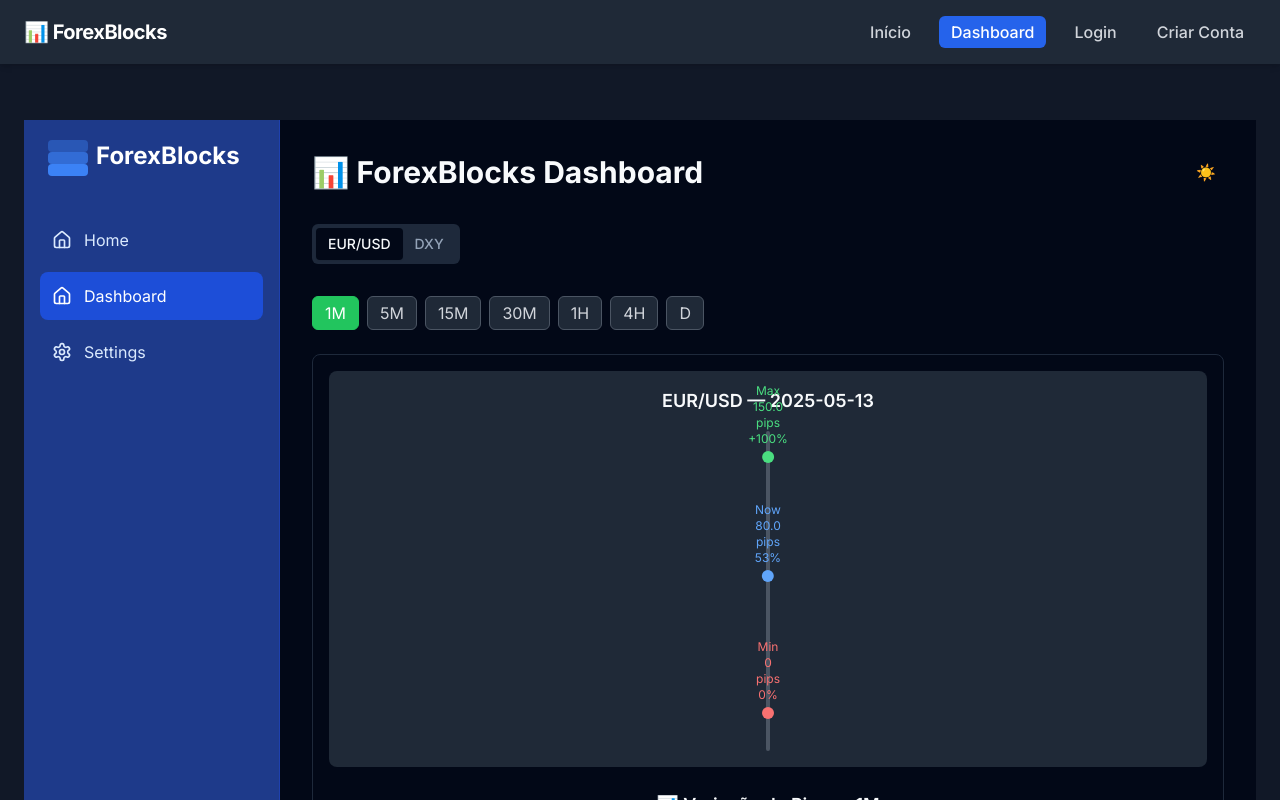
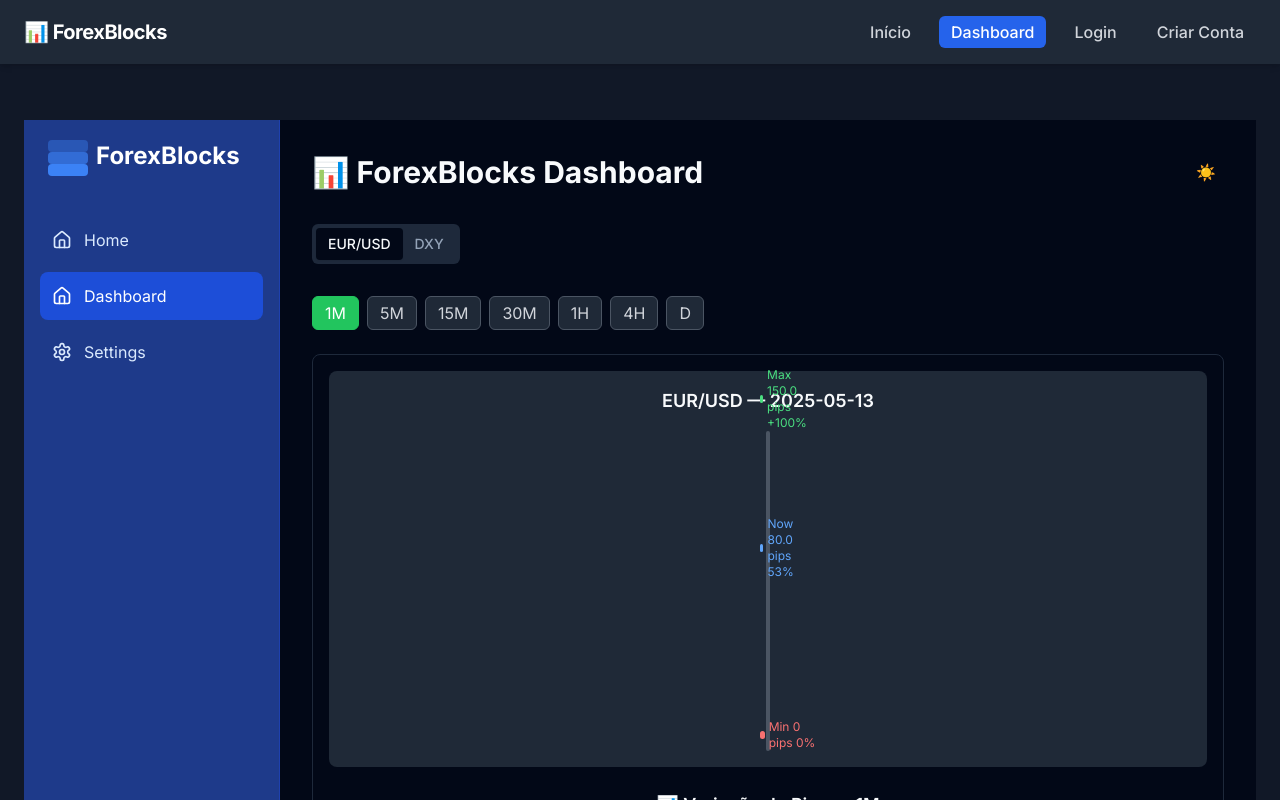
Before and after one commit to TulioBuarque/meusite-nextjs, a Next.js app: page /dashboard in a window 1280 px wide. Shown: the top 800 px of the page. Built offline with nearby package versions, Linux system fonts and the light colour scheme.

Commit message:
Update DailyRangeIndicator.tsx

```diff
--- a/src/components/kpis/DailyRangeIndicator.tsx
+++ b/src/components/kpis/DailyRangeIndicator.tsx
@@ -24,59 +24,43 @@ export function DailyRangeIndicator({
   const safeMin = min;
   const safeMax = Math.abs(max - min) < 0.01 ? min + 0.01 : max;
 
-  const position = (value: number) => {
-    const raw = ((value - safeMin) / (safeMax - safeMin)) * 80 + 10;
-    return Math.max(10, Math.min(raw, 90));
+  const calculatePositionPercentage = (value: number) => {
+    const raw = ((value - safeMin) / (safeMax - safeMin)) * 100;
+    return Math.max(0, Math.min(raw, 100));
   };
 
-  const posMax = 90;
-  const posCurrent = position(current);
-  const posMin = 10;
+  const posMax = 100;
+  const posCurrent = calculatePositionPercentage(current);
+  const posMin = 0;
 
   const pipsMax = ((safeMax - safeMin) * 10000).toFixed(1);
   const pipsCurrent = ((current - safeMin) * 10000).toFixed(1);
 
   const percentageMax = '+100%';
-  const percentageCurrent = `${Math.round(((current - safeMin) / (safeMax - safeMin)) * 100)}%`;
+  const percentageCurrent = `${posCurrent.toFixed(0)}%`;
 
   return (
     <div className="bg-gray-800 rounded-lg p-4 w-full flex flex-col items-center">
       <h3 className="text-lg font-semibold mb-4">{asset} — {date}</h3>
-      <div className="relative h-80 w-12 flex flex-col items-center">
-        {/* Vertical line */}
-        <div className="w-1 bg-gray-600 h-full rounded"></div>
+      <div className="relative h-80 w-24 flex flex-col items-center">
+        <div className="absolute w-1 bg-gray-600 h-full left-1/2 -translate-x-1/2 rounded"></div>
 
-        {/* Max Marker */}
-        <div
-          className="absolute left-1/2 -translate-x-1/2"
-          style={{ bottom: `${posMax}%` }}
-        >
-          <div className="text-center text-green-400 text-xs mb-1">
-            Max<br />{pipsMax} pips<br />{percentageMax}
-          </div>
-          <div className="w-3 h-3 bg-green-400 rounded-full mx-auto"></div>
+        {/* Max Label */}
+        <div className="absolute left-10 text-green-400 text-xs flex items-center" style={{ bottom: `${posMax}%` }}>
+          <div className="w-2 h-2 bg-green-400 rounded-full mr-1"></div>
+          Max {pipsMax} pips {percentageMax}
         </div>
 
-        {/* Current Marker */}
-        <div
-          className="absolute left-1/2 -translate-x-1/2"
-          style={{ bottom: `${posCurrent}%` }}
-        >
-          <div className="text-center text-blue-400 text-xs mb-1">
-            Now<br />{pipsCurrent} pips<br />{percentageCurrent}
-          </div>
-          <div className="w-3 h-3 bg-blue-400 rounded-full mx-auto"></div>
+        {/* Current Label */}
+        <div className="absolute left-10 text-blue-400 text-xs flex items-center" style={{ bottom: `${posCurrent}%` }}>
+          <div className="w-2 h-2 bg-blue-400 rounded-full mr-1"></div>
+          Now {pipsCurrent} pips {percentageCurrent}
         </div>
 
-        {/* Min Marker */}
-        <div
-          className="absolute left-1/2 -translate-x-1/2"
-          style={{ bottom: `${posMin}%` }}
-        >
-          <div className="text-center text-red-400 text-xs mb-1">
-            Min<br />0 pips<br />0%
-          </div>
-          <div className="w-3 h-3 bg-red-400 rounded-full mx-auto"></div>
+        {/* Min Label */}
+        <div className="absolute left-10 text-red-400 text-xs flex items-center" style={{ bottom: `${posMin}%` }}>
+          <div className="w-2 h-2 bg-red-400 rounded-full mr-1"></div>
+          Min 0 pips 0%
         </div>
       </div>
     </div>
```
